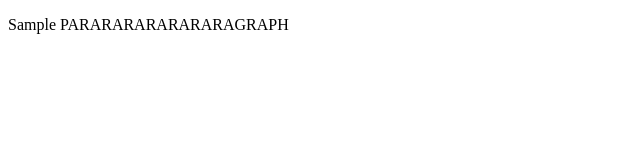
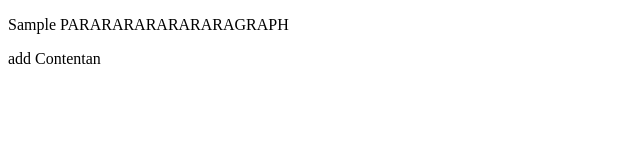
Before and after one commit to RobyCajulis/chester-repository, a plain HTML site: page index.html in a window 1280 px wide. Shown: the full height of the page, 0-640 px from the left. Drawn offline with Linux system fonts and the light colour scheme.

Commit message:
Update index.html

```diff
--- a/index.html
+++ b/index.html
@@ -2,5 +2,6 @@
 <html>
 <body>
     <p> Sample PARARARARARARARAGRAPH</p>
+    <p> add Contentan</p>
 </body>
 </html>
```
